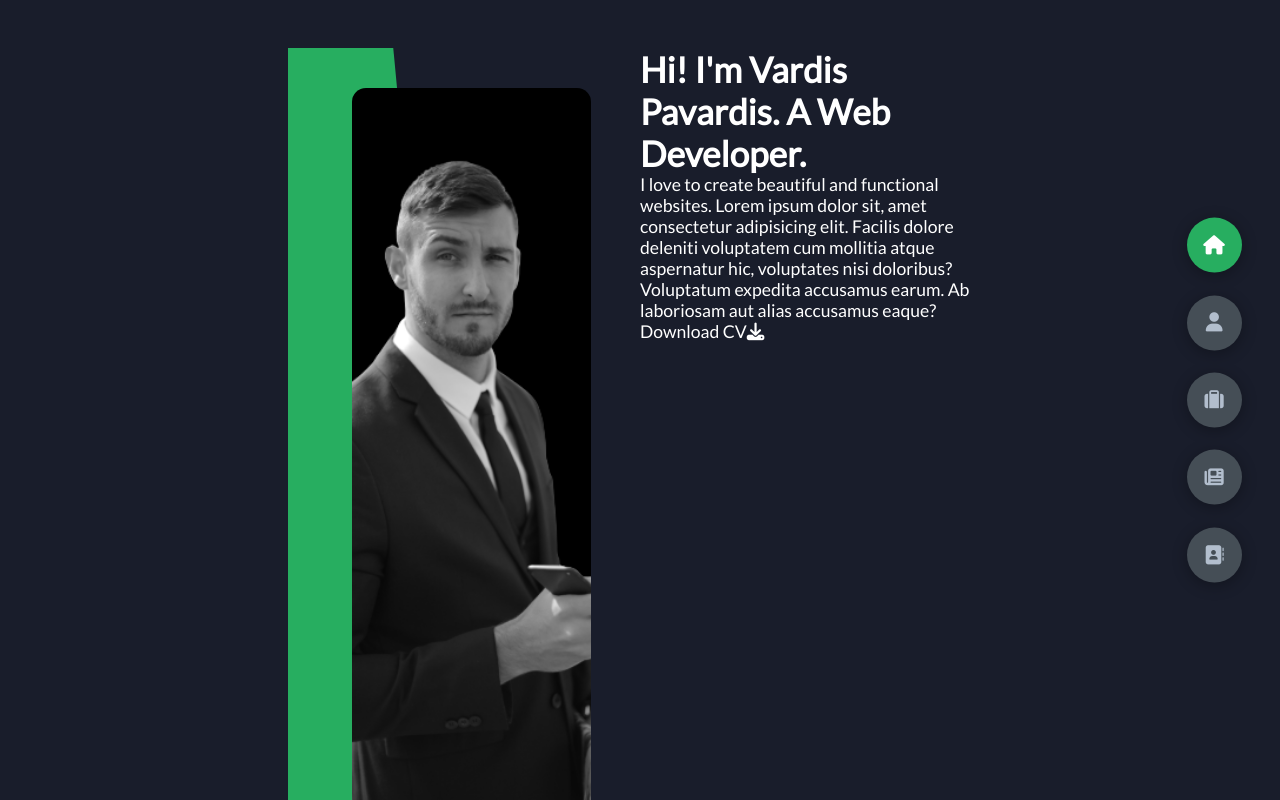
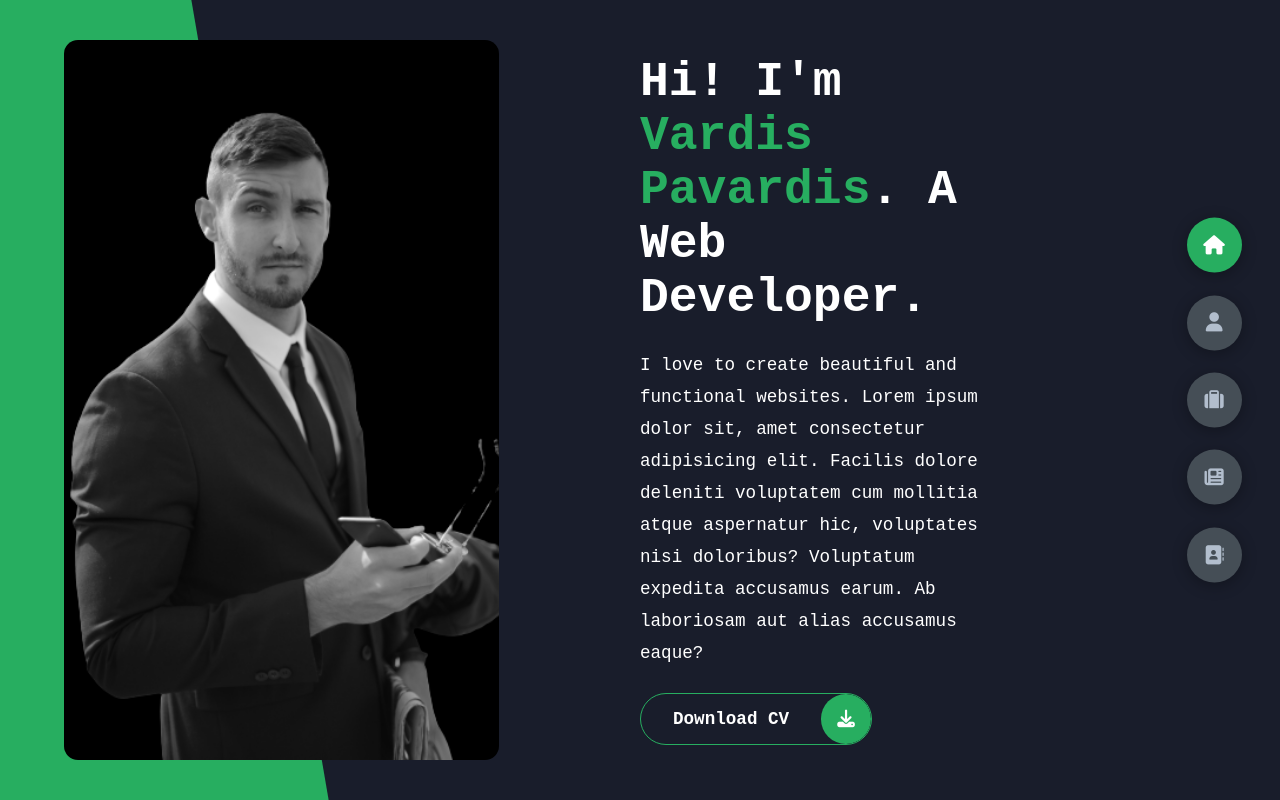
Before and after one commit to MiUlon/portfolio-website-1-react, a React (Create React App) app: page / in a window 1280 px wide. Built offline with nearby package versions, Linux system fonts and the light colour scheme.

Commit message:
implemented header right side

```diff
--- a/src/components/icons/icons.component.jsx
+++ b/src/components/icons/icons.component.jsx
@@ -1,6 +1,6 @@
 import { Fragment, useState } from 'react';
 import HeroImage from '../../assets/hero.png';
-import './icons.styles.scss';
+// import './icons.styles.scss';
 
 const Icons = () => {
     const [activeClass, setActiveClass] = useState('active');
@@ -127,7 +127,7 @@ const Icons = () => {
                         <img src={HeroImage} alt="hero" />
                     </div>
                 </div>
-                <div className='right-container'>
+                <div className='right-header'>
                     <h1 className='name'>
                         Hi! I'm <span>Vardis Pavardis</span>.
                         A Web Developer.
@@ -136,10 +136,12 @@ const Icons = () => {
                         I love to create beautiful and functional websites.
                         Lorem ipsum dolor sit, amet consectetur adipisicing elit. Facilis dolore deleniti voluptatem cum mollitia atque aspernatur hic, voluptates nisi doloribus? Voluptatum expedita accusamus earum. Ab laboriosam aut alias accusamus eaque?
                     </p>
-                    <a href="" className='main-btn'>
-                        <span className='btn-text'>Download CV</span>
-                        <span className='btn-icon'><i className='fas fa-download'></i></span>
-                    </a>
+                    <div className="btn-container">
+                        <a href="" className='main-btn'>
+                            <span className='btn-text'>Download CV</span>
+                            <span className='btn-icon'><i className='fas fa-download'></i></span>
+                        </a>
+                    </div>
                 </div>
             </div>
         </div>
--- a/src/components/icons/icons.styles.scss
+++ b/src/components/icons/icons.styles.scss
@@ -1,3 +1,9 @@
+.header {
+    height: 100vh;
+    color: var(--color-white);
+    overflow: hidden;
+}
+
 .section {
     min-height: 100vh;
     width: 100%;
@@ -9,11 +15,6 @@
     transform: translateY(-100%) scale(0);
     transition: all .4s ease-in-out;
     background-color: var(--color-primary);
-}
-.header {
-    height: 100vh;
-    color: var(--color-white);
-    overflow: hidden;
 }
 
 .sec1 {
@@ -140,4 +141,77 @@
             }
         }
     }
+
+    .right-header {
+        display: flex;
+        flex-direction: column;
+        justify-content: center;
+        padding-right: 18rem;
+
+        .name {
+            font-size: 3rem;
+
+            span {
+                color: var(--color-secondary);
+            }
+        }
+
+        p {
+            margin: 1.5rem 0;
+            line-height: 2rem;
+        }
+    }
 }
+
+.btn-container {
+    display: flex;
+    align-self: flex-start;
+}
+
+.main-btn {
+    border-radius: 30px;
+    color: inherit;
+    font-weight: 600;
+    position: relative;
+    border: 1px solid var(--color-secondary);
+    display: flex;
+    align-self: flex-start;
+    display: flex;
+    align-items: center;
+    overflow: hidden;
+
+    .btn-text {
+        padding: 0 2rem;
+    }
+
+    .btn-icon {
+        background-color: var(--color-secondary);
+        display: flex;
+        align-items: center;
+        justify-content: center;
+        border-radius: 50%;
+        padding: 1rem;
+    }
+
+    &::before {
+        content: '';
+        position: absolute;
+        top: 0;
+        right: 0;
+        transition: all .4s ease-in-out;
+        transform: translateX(100%);
+        z-index: -1;
+    }
+
+    &:hover {
+        transition: all .4s ease-in-out;
+
+        &::before {
+            width: 100%;
+            height: 100%;
+            background-color: var(--color-secondary);
+            transform: translateX(0%);
+            transition: all .4s ease-in-out;
+        }
+    }
+}
--- a/src/index.scss
+++ b/src/index.scss
@@ -22,10 +22,10 @@
 }
 
 body {
-  font-family: 'Lato', sans-serif;
   background-color: var(--color-primary);
+  font-family: 'Inconsolata', monospace;
+  font-size: 1.1rem;
   color: var(--color-white);
-  font-size: 1.1rem;
   transition: all .4s ease-in-out;
 }
 
@@ -35,3 +35,224 @@ a {
   color: inherit;
   font-family: inherit;
 }
+
+header {
+  height: 100vh;
+  color: var(--color-white);
+  overflow: hidden;
+}
+
+section {
+  min-height: 100vh;
+  width: 100%;
+  position: absolute;
+  left: 0;
+  top: 0;
+  padding: 3rem 18rem;
+}
+
+.section {
+  transform: translateY(-100%) scale(0);
+  transition: all .4s ease-in-out;
+  background-color: var(--color-primary);
+}
+
+.sec1 {
+  display: none;
+  transform: translateY(0) scale(1);
+}
+
+.sec2 {
+  display: none;
+  transform: translateY(0) scale(1);
+}
+
+.sec3 {
+  display: none;
+  transform: translateY(0) scale(1);
+}
+
+.sec4 {
+  display: none;
+  transform: translateY(0) scale(1);
+}
+
+.sec5 {
+  display: none;
+  transform: translateY(0) scale(1);
+}
+
+.active {
+  display: block;
+  animation: scaleAnim 1s ease-in-out;
+
+  @keyframes scaleAnim {
+      0% {
+          transform: translateY(-100%) scaleY(0);
+      }
+
+      100% {
+          transform: translateY(0%) scaleY(1);
+      }
+  }
+}
+
+.controls {
+  position: fixed;
+  z-index: 10;
+  top: 50%;
+  right: 3%;
+  display: flex;
+  flex-direction: column;
+  align-items: center;
+  justify-content: center;
+  transform: translateY(-50%);
+
+  .active-btn {
+      background-color: var(--color-secondary) !important;
+      transition: all .4s ease-in-out;
+
+      i {
+          color: var(--color-white) !important;
+      }
+  }
+
+  .control {
+      padding: 1rem;
+      cursor: pointer;
+      background-color: var(--color-grey-4);
+      width: 55px;
+      height: 55px;
+      border-radius: 50%;
+      display: flex;
+      justify-content: center;
+      align-items: center;
+      margin: .7rem 0;
+      box-shadow: var(--box-shadow-1);
+
+      i {
+          font-size: 1.2rem;
+          color: var(--color-grey-2);
+          pointer-events: none;
+      }
+  }
+}
+
+.header-content {
+  display: grid;
+  grid-template-columns: repeat(2, 1fr);
+  min-height: 100vh;
+
+  .left-header {
+      display: flex;
+      align-items: center;
+      position: relative;
+
+      .h-shape {
+          transition: all .4s ease-in-out;
+          width: 65%;
+          height: 100%;
+          background-color: var(--color-secondary);
+          position: absolute;
+          left: 0;
+          top: 0;
+          z-index: -1;
+          clip-path: polygon(0 0, 46% 0, 79% 100%, 0% 100%);
+      }
+
+      .image {
+          border-radius: var(--br-sm-2);
+          height: 90%;
+          width: 68%;
+          margin-left: 4rem;
+          background-color: var(--color-black);
+          transition: all .4s ease-in-out;
+
+          img {
+              width: 100%;
+              height: 100%;
+              object-fit: cover;
+              transition: all .4s ease-in-out;
+              filter: grayscale(100%);
+
+              &:hover {
+                  filter: grayscale(0);
+              }
+          }
+      }
+  }
+
+  .right-header {
+      display: flex;
+      flex-direction: column;
+      justify-content: center;
+      padding-right: 18rem;
+
+      .name {
+          font-size: 3rem;
+
+          span {
+              color: var(--color-secondary);
+          }
+      }
+
+      p {
+          margin: 1.5rem 0;
+          line-height: 2rem;
+      }
+  }
+}
+
+.btn-container {
+  display: flex;
+  align-self: flex-start;
+}
+
+.main-btn {
+  border-radius: 30px;
+  color: inherit;
+  font-weight: 600;
+  position: relative;
+  border: 1px solid var(--color-secondary);
+  display: flex;
+  align-self: flex-start;
+  display: flex;
+  align-items: center;
+  overflow: hidden;
+
+  .btn-text {
+      padding: 0 2rem;
+  }
+
+  .btn-icon {
+      background-color: var(--color-secondary);
+      display: flex;
+      align-items: center;
+      justify-content: center;
+      border-radius: 50%;
+      padding: 1rem;
+
+  }
+
+  &::before {
+      content: '';
+      position: absolute;
+      top: 0;
+      right: 0;
+      transform: translateX(100%);
+      transition: all .4s ease-in-out;
+      z-index: -1;
+  }
+
+  &:hover {
+      transition: all .4s ease-in-out;
+
+      &::before {
+          width: 100%;
+          height: 100%;
+          background-color: var(--color-secondary);
+          transform: translateX(0%);
+          transition: all .4s ease-in-out;
+      }
+  }
+}
```
Lines whose indentation alone changed are shown as unchanged.
